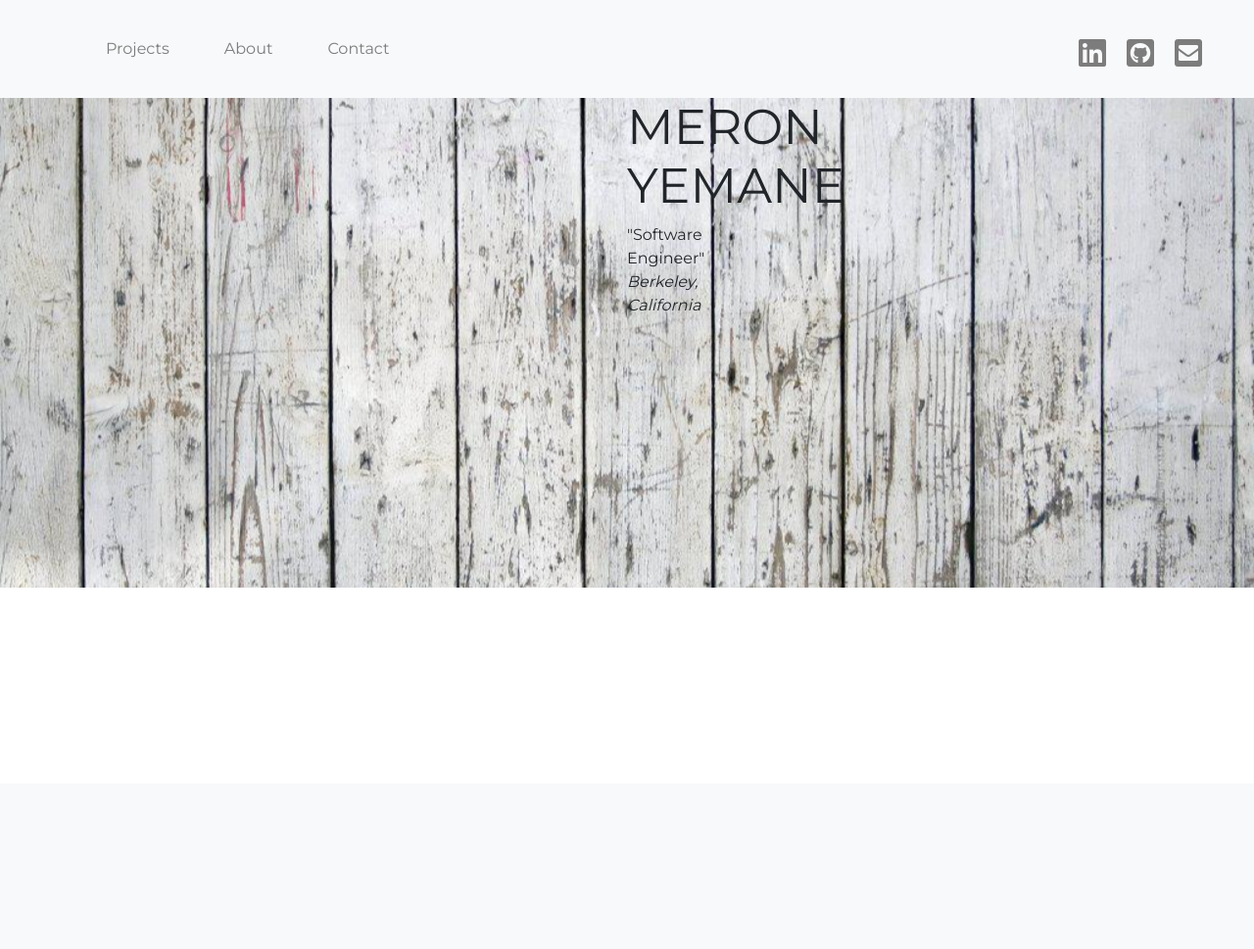
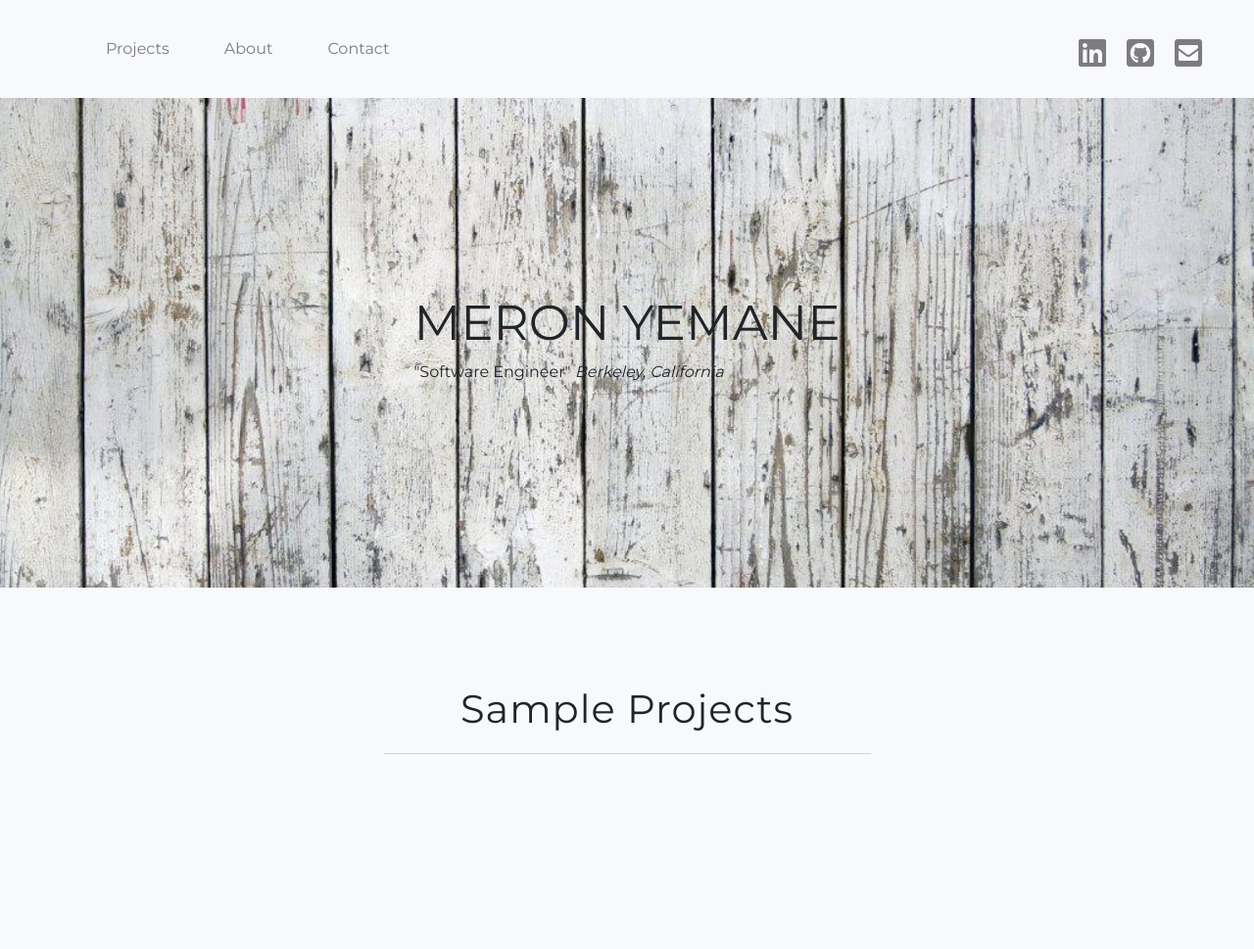
Before and after one commit to meron-yemane/portfolio, a PHP site: page / in a window 1280 px wide. Shown: the top 969 px of the page at 98% size. Before the commit the page ends 600 px from the top, so only its background shows below. Run offline with PHP 8.4, Linux system fonts and the light colour scheme; some libraries are stand-ins or nearby versions.

Commit message:
Added Project section header

```diff
--- a/public/index.html
+++ b/public/index.html
@@ -49,6 +49,20 @@
       </p>
     </div>
   </section>
+  <section id="main-body">
+    <div id="projects">
+      <div class="container">
+        <h2 class="project-section-header">Sample Projects</h2>
+        <hr class="project-header-hr">
+      </div>
+    </div>
+    <div class="about">
+
+    </div>
+    <div class="contact-info">
+
+    </div>
+  </section>
   <script src="https://code.jquery.com/jquery-3.1.1.min.js"
   integrity="sha256-hVVnYaiADRTO2PzUGmuLJr8BLUSjGIZsDYGmIJLv2b8="
   crossorigin="anonymous"></script>
--- a/public/main.css
+++ b/public/main.css
@@ -39,12 +39,11 @@ body {
 }
 
 .wood-background-content {
-  padding: 100px;
+  padding: 300px;
   display: flex;
   flex-direction: column;
   align-items: flex-start;
   justify-content: flex-start;
-  width: 100px;
   margin: 0 auto;
 }
 
@@ -54,6 +53,45 @@ body {
   font-weight: 400;
 }
 
+p {
+  font-weight: 300;
+}
+
+.bg-light {
+  background-color: #F8F9FC!important;
+}
+
+#main-body {
+  width: 100%;
+  height: 900px;
+  background-color: #f8f9fc!important;
+}
+
+#projects {
+  text-align: center;
+  padding-top: 100px;
+}
+
+.container {
+  max-width: 80%;
+}
+
+.project-section-header {
+  letter-spacing: 1px;
+  font-size: 40px;
+}
+
+hr {
+  border-width: 0;
+  border-top: 1px solid lightgrey;
+  margin-bottom: 3.5rem;
+}
+
+.project-header-hr {
+  width: 50%;
+  margin: 1.3rem auto;
+}
+
 @media only screen and (max-width: 991px) {
   .float-right-nav {
     position: relative;
```
